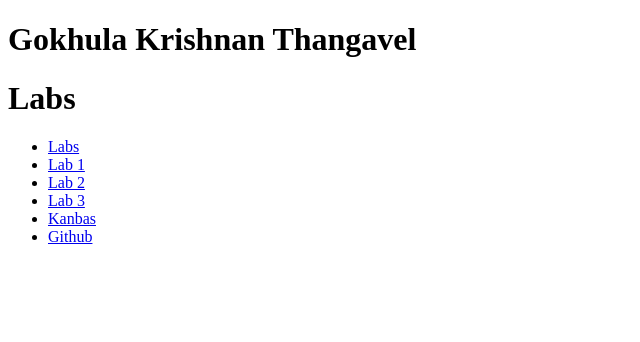
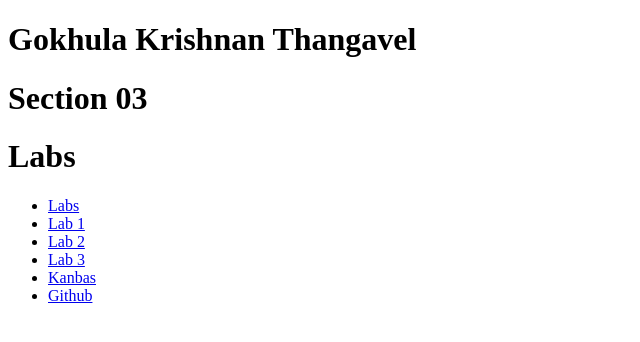
Before and after one commit to GokhulaKrishnan/kanbas-react-web-app, a React (Create React App) app: page /#/Labs/Kanbas/Account in a window 1280 px wide. Shown: the top 342 px of the page, without its empty margins (0-640 px from the left). Built offline with nearby package versions, Linux system fonts and the light colour scheme.

Commit message:
Added section

```diff
--- a/src/labs/index.tsx
+++ b/src/labs/index.tsx
@@ -8,6 +8,7 @@ export default function Labs() {
   return (
     <div>
       <h1>Gokhula Krishnan Thangavel</h1>
+      <h1>Section 03</h1>
       <h1>Labs</h1>
       <TOC />
       <Routes>
```
